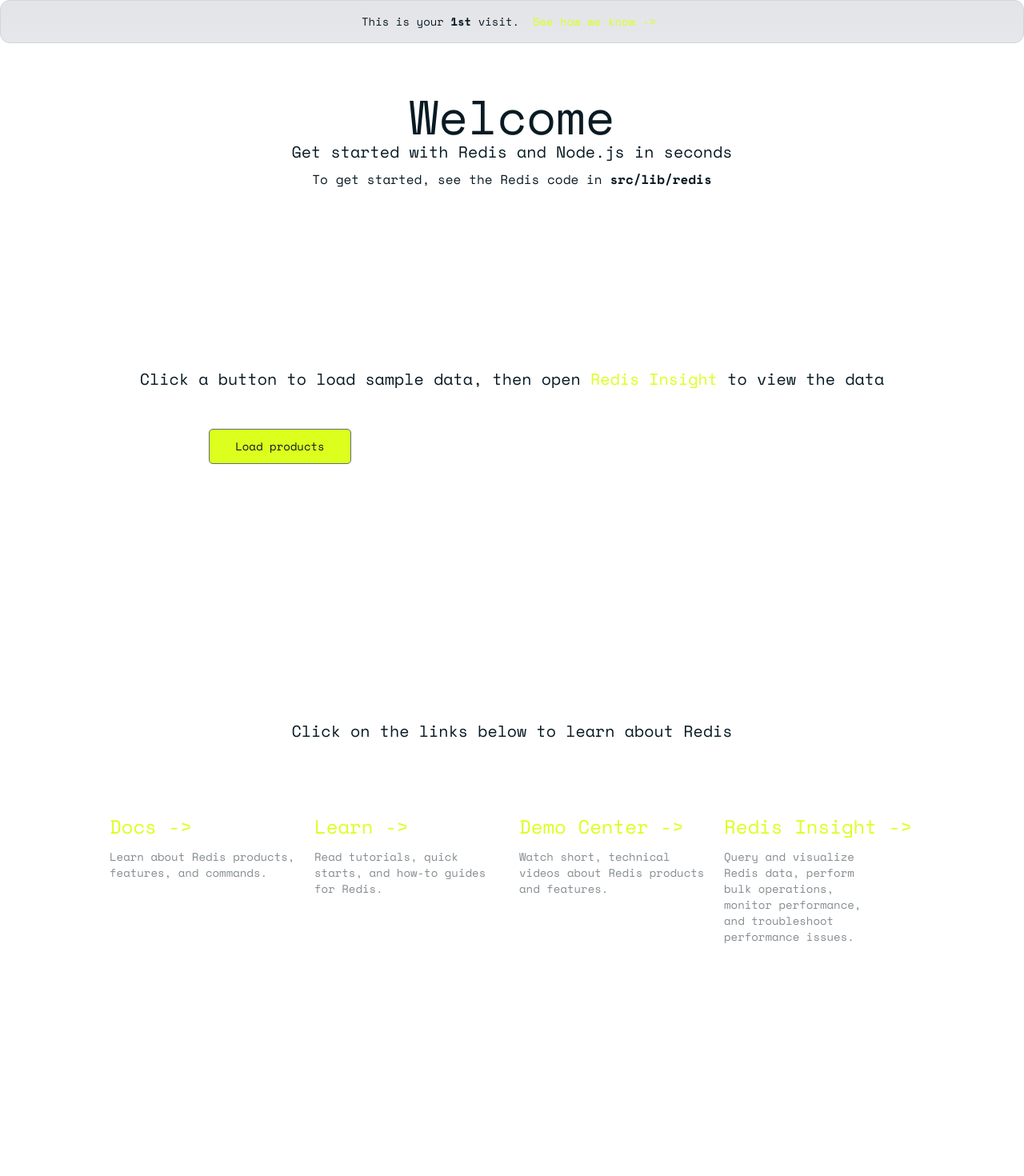
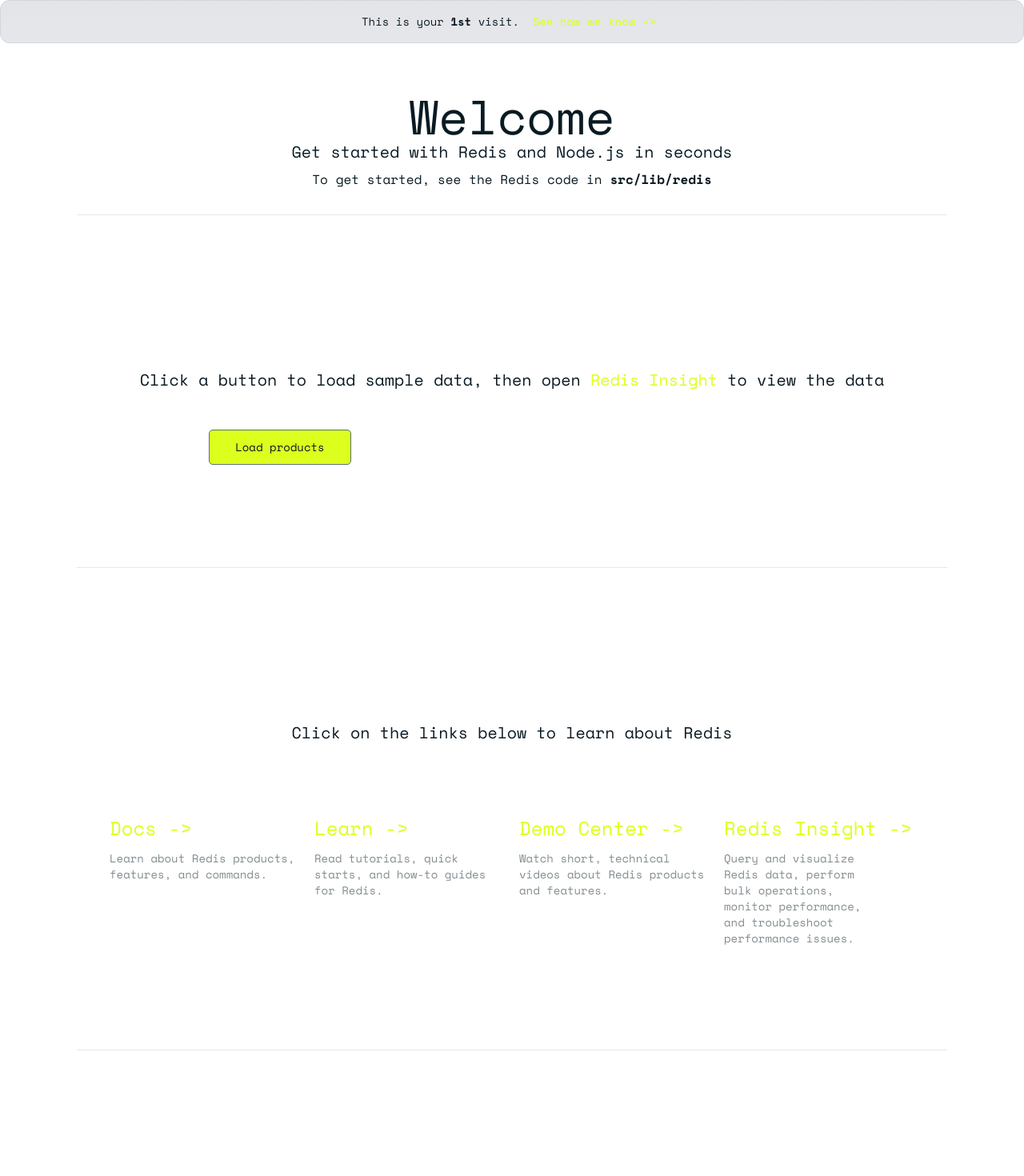
Before and after one commit to yaneiri12/redis-nodejs-starter, a Next.js app: page / in a window 1280 px wide. Shown: the top 1470 px of the page at 80% size. Built offline with nearby package versions, Linux system fonts and the light colour scheme; no server answers; what winston-transport would draw is missing.

Commit message:
adding hr between sections

```diff
--- a/src/app/page.tsx
+++ b/src/app/page.tsx
@@ -50,6 +50,8 @@ export default async function Home() {
       </section>
       {/* /Welcome */}
 
+      <hr className="text-[#5c707a] bg-[#5c707a] w-full" />
+
       {/* Sample Data */}
       <section className="py-12 contain-layout">
         <div className="max-w-7xl mx-auto px-4 lg:px-8 py-16">
@@ -80,6 +82,8 @@ export default async function Home() {
         </div>
       </section>
       {/* /Sample Data */}
+
+      <hr className="text-[#5c707a] bg-[#5c707a] w-full" />
 
       {/* Resources */}
       <section className="py-12 contain-layout">
@@ -168,6 +172,8 @@ export default async function Home() {
       </section>
       {/* /Resources */}
 
+      <hr className="text-[#5c707a] bg-[#5c707a] w-full" />
+
       {/* Try Free */}
       <section className="py-12 contain-layout">
         <div className="max-w-7xl mx-auto px-4 lg:px-8 py-16">
```
